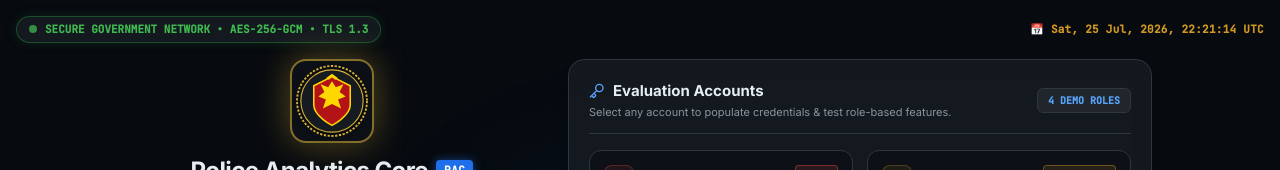
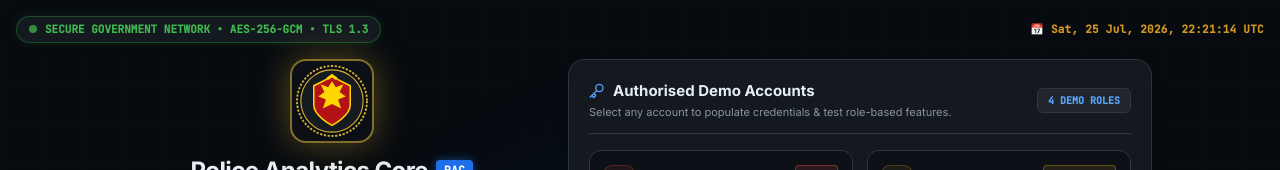
Before and after one commit to TejaBharadwajmk/PAC, a Next.js app in the folder frontend/: page /login in a window 1280 px wide. Shown: the top 170 px of the page. Built offline with nearby package versions, Linux system fonts and the light colour scheme; no server answers.

Commit message:
style: Rename Evaluation Accounts to Authorised Demo Accounts

```diff
--- a/frontend/app/(auth)/login/page.tsx
+++ b/frontend/app/(auth)/login/page.tsx
@@ -391,7 +391,7 @@ export default function LoginPage() {
                   <div>
                     <h3 className="text-[15px] font-bold text-[#e6edf3] flex items-center gap-2">
                       <Key size={16} className="text-[#58a6ff]" />
-                      Evaluation Accounts
+                      Authorised Demo Accounts
                     </h3>
                     <p className="text-[11px] text-[#8b949e] mt-0.5">
                       Select any account to populate credentials & test role-based features.
```
